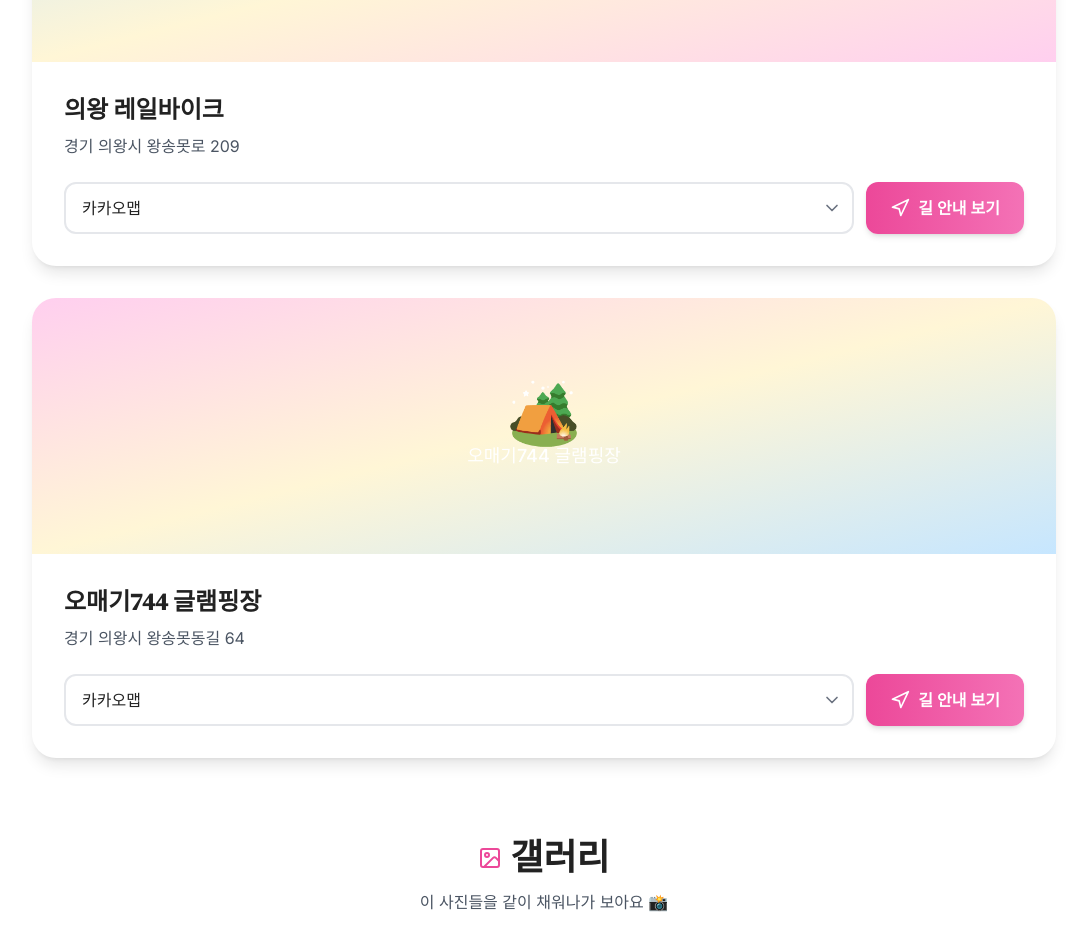
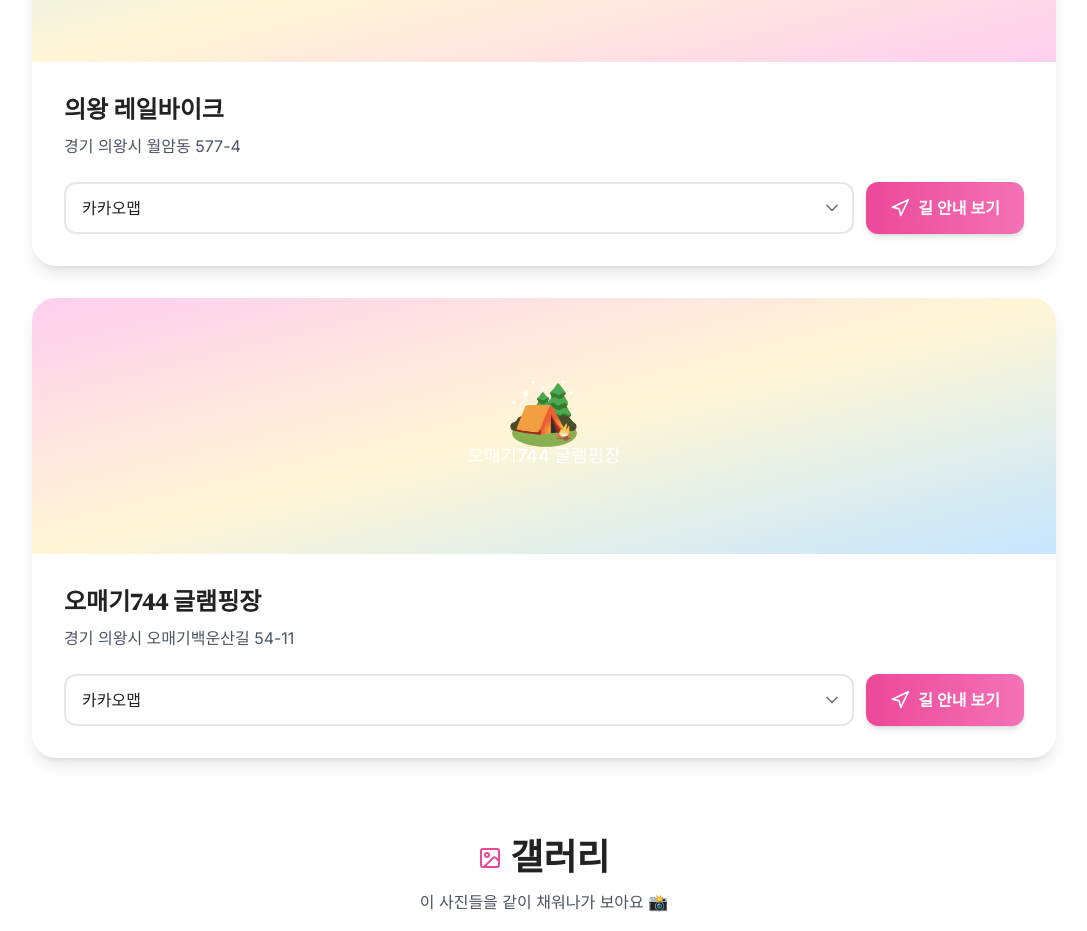
Before and after one commit to jacob-jinn/playshop, a React (Vite) app: page / in a window 1280 px wide. Shown: the part 3580-4511 px from the top of the page, without its empty margins (96-1183 px from the left). Built offline with nearby package versions, Linux system fonts and the light colour scheme.

Commit message:
fix: Update location links and addresses in LocationCard component

```diff
--- a/src/components/LocationCard.tsx
+++ b/src/components/LocationCard.tsx
@@ -6,15 +6,15 @@ export const LocationCard: React.FC = () => {
   const [selectedMap2, setSelectedMap2] = useState<'kakao' | 'google' | 'naver'>('kakao');
 
   const location1Links = {
-    kakao: 'https://map.kakao.com/?q=경기+의왕시+왕송못로+209',
-    google: 'https://maps.google.com/?q=경기+의왕시+왕송못로+209',
-    naver: 'https://map.naver.com/p/search/경기+의왕시+왕송못로+209',
+    kakao: 'https://map.kakao.com/?q=경기+의왕시+월암동+577-4',
+    google: 'https://maps.google.com/?q=경기+의왕시+월암동+577-4',
+    naver: 'https://map.naver.com/p/search/경기+의왕시+월암동+577-4',
   };
 
   const location2Links = {
-    kakao: 'https://map.kakao.com/?q=경기+의왕시+왕송못동길+64',
-    google: 'https://maps.google.com/?q=경기+의왕시+왕송못동길+64',
-    naver: 'https://map.naver.com/p/search/경기+의왕시+왕송못동길+64',
+    kakao: 'https://map.kakao.com/?q=경기+의왕시+오매기백운산길+54-11',
+    google: 'https://maps.google.com/?q=경기+의왕시+오매기백운산길+54-11',
+    naver: 'https://map.naver.com/p/search/경기+의왕시+오매기백운산길+54-11',
   };
 
   return (
@@ -40,7 +40,7 @@ export const LocationCard: React.FC = () => {
             의왕 레일바이크
           </h3>
           <p className="text-gray-600 mb-6">
-            경기 의왕시 왕송못로 209
+            경기 의왕시 월암동 577-4
           </p>
 
           <div className="flex flex-col sm:flex-row gap-3">
@@ -83,7 +83,7 @@ export const LocationCard: React.FC = () => {
             오매기744 글램핑장
           </h3>
           <p className="text-gray-600 mb-6">
-            경기 의왕시 왕송못동길 64
+            경기 의왕시 오매기백운산길 54-11
           </p>
 
           <div className="flex flex-col sm:flex-row gap-3">
```
